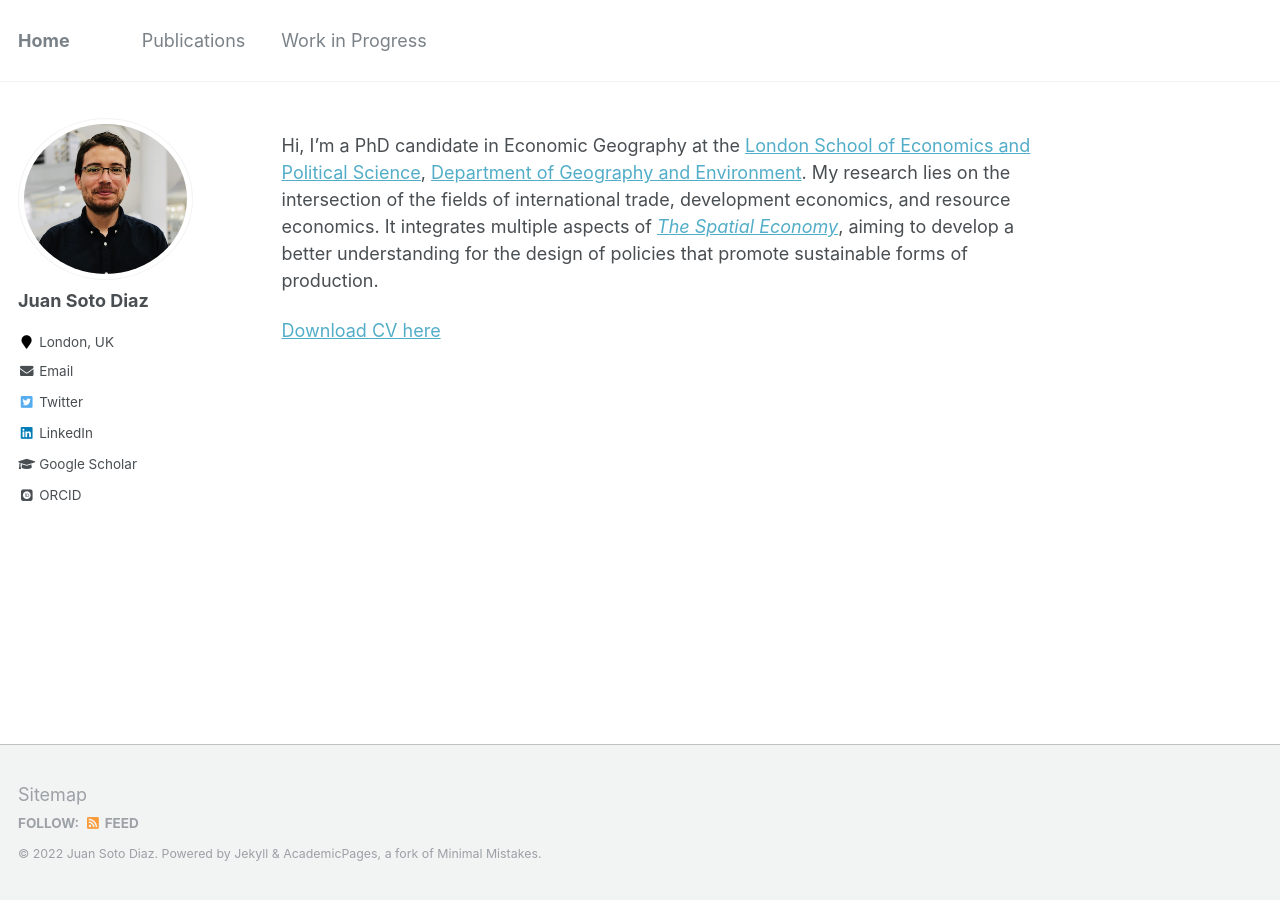
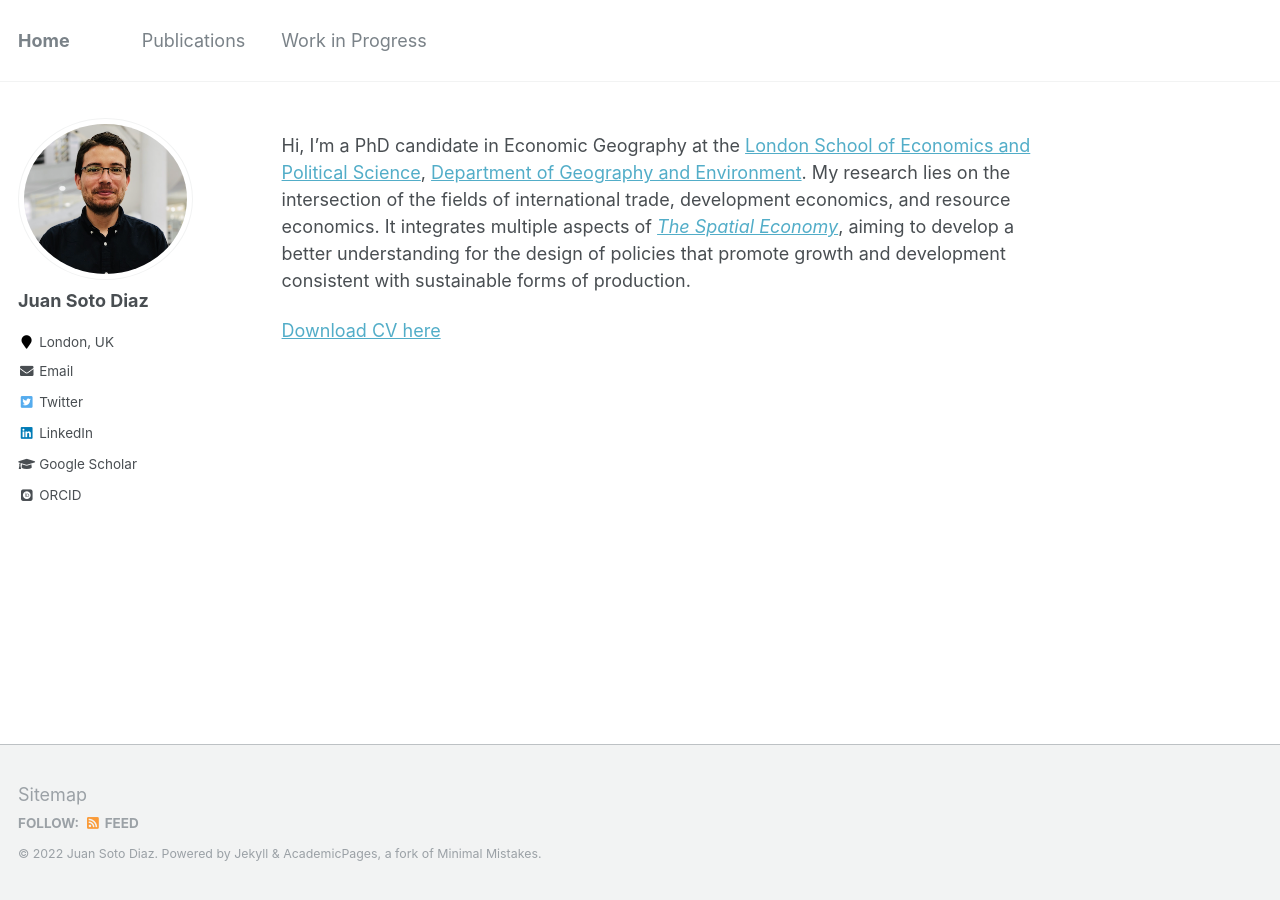
Before and after one commit to pedrofierroz87/pedrofierroz87.github.io, a Jekyll site: the page built from _pages/about.md, in a window 1280 px wide. Built offline with Jekyll 4.4.1, drawn with Linux system fonts in a browser that asks for light colours; some web fonts are replaced.

Commit message:
Update about.md

```diff
--- a/_pages/about.md
+++ b/_pages/about.md
@@ -8,6 +8,6 @@ redirect_from:
   - /about.html
 ---
 
-Hi, I'm a PhD candidate in Economic Geography at the [London School of Economics and Political Science](https://lse.ac.uk), [Department of Geography and Environment](https://www.lse.ac.uk/geography-and-environment). My research lies on the intersection of the fields of international trade, development economics, and resource economics. It integrates multiple aspects of [<i>The Spatial Economy</i>](https://www.aeaweb.org/articles?id=10.1257/jel.20181414), aiming to develop a better understanding for the design of policies that promote sustainable forms of production.
+Hi, I'm a PhD candidate in Economic Geography at the [London School of Economics and Political Science](https://lse.ac.uk), [Department of Geography and Environment](https://www.lse.ac.uk/geography-and-environment). My research lies on the intersection of the fields of international trade, development economics, and resource economics. It integrates multiple aspects of [<i>The Spatial Economy</i>](https://www.aeaweb.org/articles?id=10.1257/jel.20181414), aiming to develop a better understanding for the design of policies that promote growth and development consistent with sustainable forms of production.
 
 [Download CV here](https://onlinelibrary.wiley.com/doi/epdf/10.1111/jors.12269)
```
